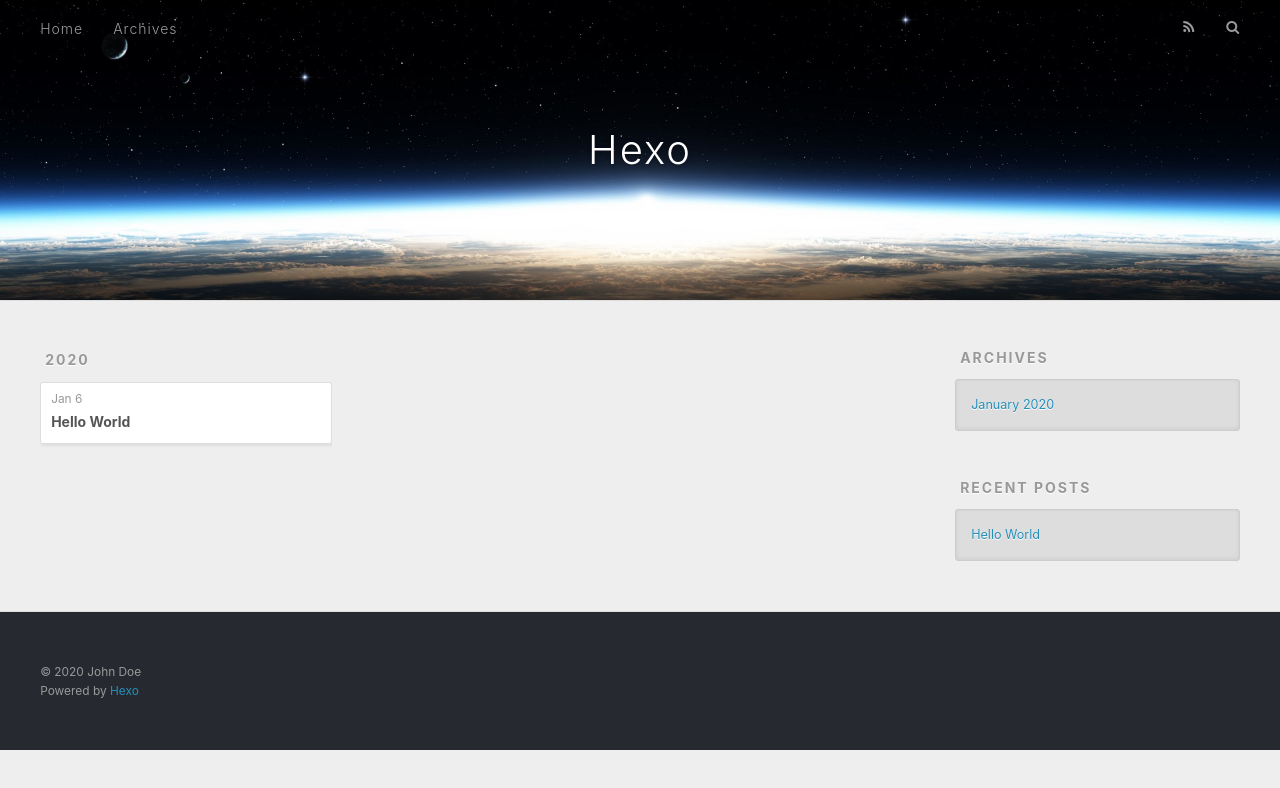
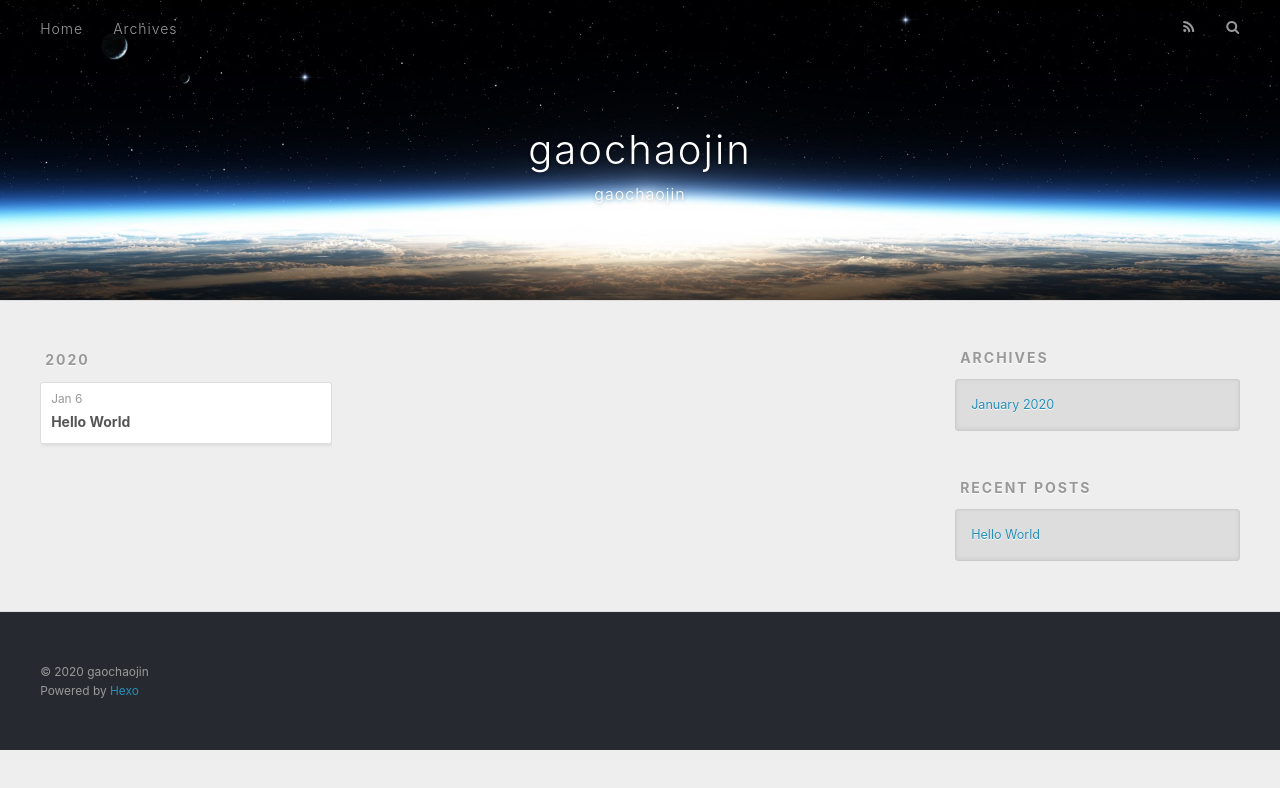
Before and after one commit to gaochaojin/gaochaojin.github.io, a plain HTML site: page archives/2020/01/index.html in a window 1280 px wide. Drawn offline with nearby package versions, Linux system fonts and the light colour scheme.

Commit message:
Site updated: 2020-01-06 22:42:52

```diff
--- a/archives/2020/01/index.html
+++ b/archives/2020/01/index.html
@@ -5,17 +5,19 @@
 
 
 
-  <title>Archives: 2020/1 | Hexo</title>
+  <title>Archives: 2020/1 | gaochaojin</title>
   <meta name="viewport" content="width=device-width, initial-scale=1, maximum-scale=1">
-  <meta property="og:type" content="website">
-<meta property="og:title" content="Hexo">
+  <meta name="description" content="gaochaojin blog">
+<meta property="og:type" content="website">
+<meta property="og:title" content="gaochaojin">
 <meta property="og:url" content="http://yoursite.com/archives/2020/01/index.html">
-<meta property="og:site_name" content="Hexo">
-<meta property="og:locale" content="en_US">
-<meta property="article:author" content="John Doe">
+<meta property="og:site_name" content="gaochaojin">
+<meta property="og:description" content="gaochaojin blog">
+<meta property="og:locale" content="zh">
+<meta property="article:author" content="gaochaojin">
 <meta name="twitter:card" content="summary">
 
-    <link rel="alternate" href="/atom.xml" title="Hexo" type="application/atom+xml">
+    <link rel="alternate" href="/atom.xml" title="gaochaojin" type="application/atom+xml">
 
 
     <link rel="icon" href="/favicon.png">
@@ -36,8 +38,12 @@
   <div id="header-outer" class="outer">
     <div id="header-title" class="inner">
       <h1 id="logo-wrap">
-        <a href="/" id="logo">Hexo</a>
+        <a href="/" id="logo">gaochaojin</a>
       </h1>
+
+        <h2 id="subtitle-wrap">
+          <a href="/" id="subtitle">gaochaojin</a>
+        </h2>
 
     </div>
     <div id="header-inner" class="inner">
@@ -141,7 +147,7 @@
 
   <div class="outer">
     <div id="footer-info" class="inner">
-      &copy; 2020 John Doe<br>
+      &copy; 2020 gaochaojin<br>
       Powered by <a href="http://hexo.io/" target="_blank">Hexo</a>
     </div>
   </div>
```
Also changed, not shown: 2020/01/06/hello-world/index.html (+11 -7 lines), archives/2020/index.html (+15 -9 lines), archives/index.html (+15 -9 lines), index.html (+15 -9 lines).
